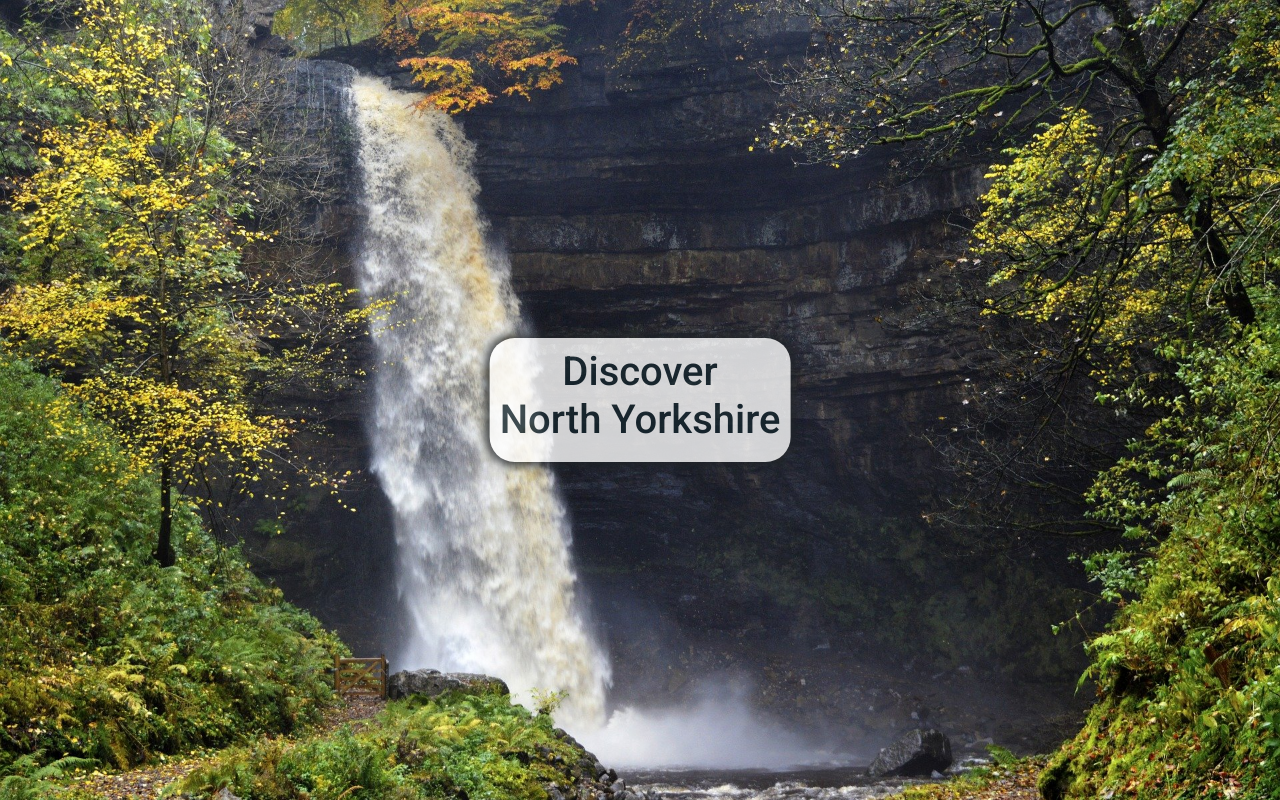
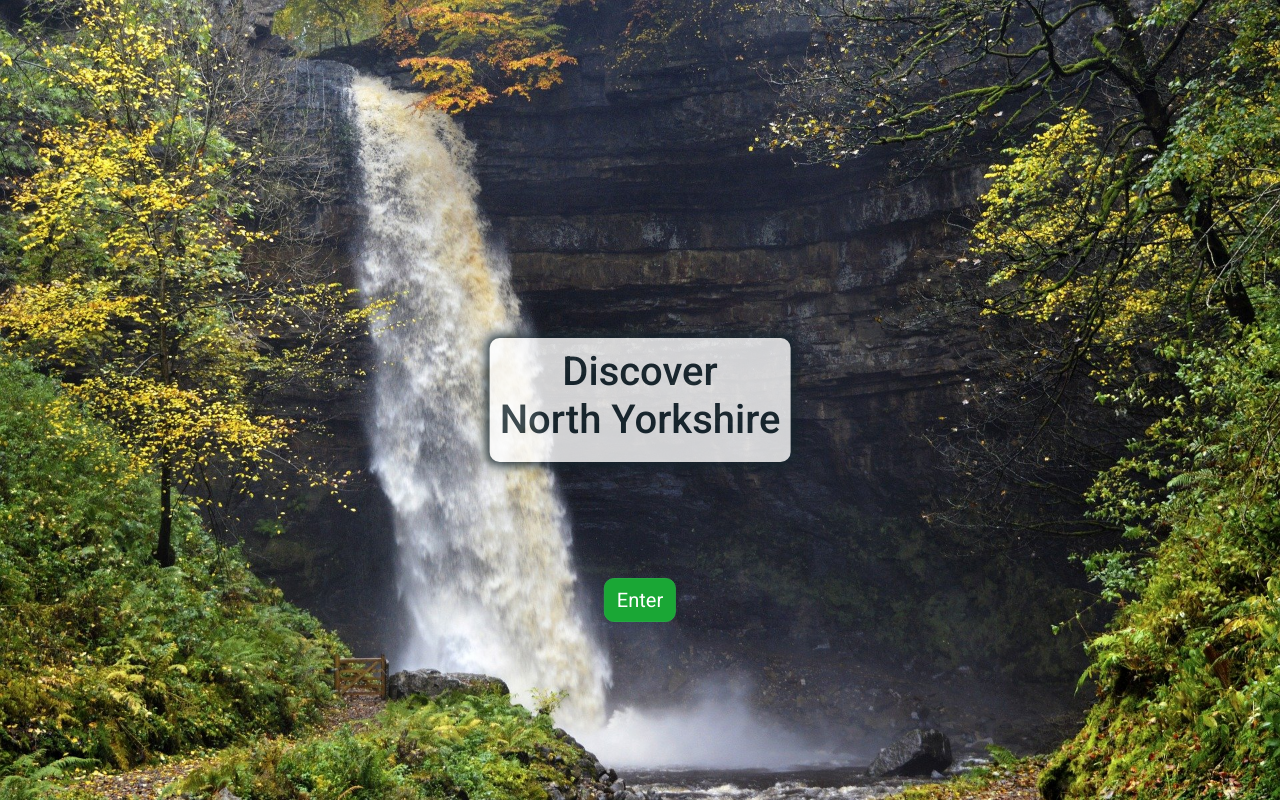
Before and after one commit to Code-Institute-Submissions/discover-north-yorks, a plain HTML site: page index.html in a window 1280 px wide. Drawn offline with nearby package versions, Linux system fonts and the light colour scheme; a web font is replaced by a local one.

Commit message:
enter button into main site added and styled on splash page

```diff
--- a/assets/css/style.css
+++ b/assets/css/style.css
@@ -21,8 +21,8 @@ html, body {
 
 .heading-box {
     background-color: #ffffff;
-    box-shadow: 0 0 10px 5px;
-    border-radius: 25px;
+    box-shadow: 0 0 10px 5px #16262e;
+    border-radius: 10px;
     opacity: 0.8;
     padding: 10px;
     /* Credit: The below code was taken from: https://css-tricks.com/quick-css-trick-how-to-center-an-object-exactly-in-the-center/
@@ -34,6 +34,20 @@ html, body {
 }
 
 .splash-heading {
-    color: #16262E;
+    color: #16262e;
     text-align: center;
 }
+
+.mainsite-button {
+    position: fixed;
+    top: 75%;
+    left: 50%;
+    transform: translate(-50%, -50%);
+}
+
+.mainsite-button button {
+    color: #ffffff;
+    background-color: #1aa735;
+    font-size: 20px;
+    border-radius: 10px;
+}
--- a/index.html
+++ b/index.html
@@ -19,6 +19,9 @@
       <div class="heading-box">
           <h1 class="splash-heading">Discover<br>North Yorkshire</h1>
       </div>
+      <div class="mainsite-button">
+          <button type="button" class="btn btn-success">Enter</button>
+    </div>
   </div>
 </body>
 </html>
```
